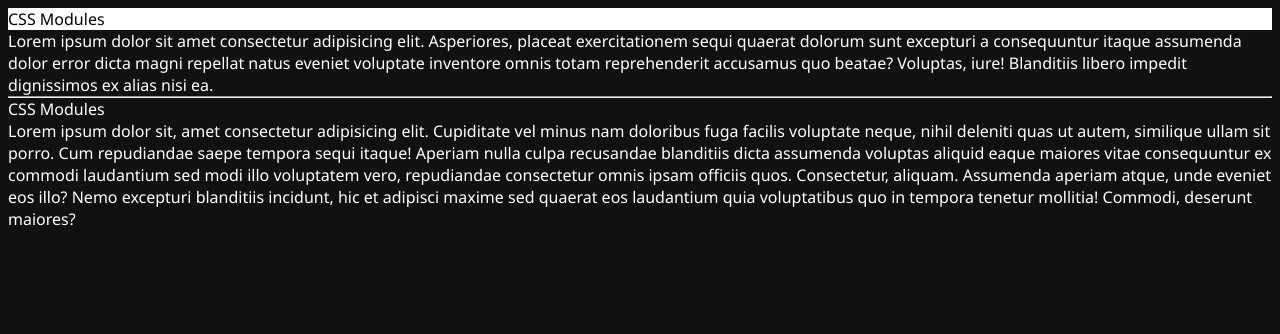
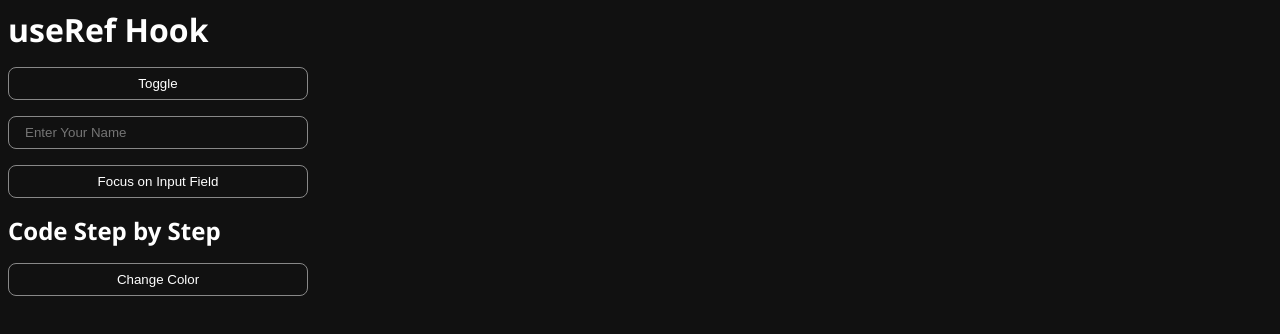
Before and after one commit to 0x-harsh/React-Tutorial---Code-Step-by-Step, a React app: page / in a window 1280 px wide. Shown: the top 334 px of the page. Built offline with nearby package versions, Linux system fonts and the light colour scheme; the HTML template or start-up script is replaced by a standard one.

Commit message:
useRef in ReactJS

```diff
--- /dev/null
+++ b/src/22 useRef in ReactJS/App.jsx
@@ -0,0 +1,42 @@
+import { useRef } from "react";
+
+const App = () => {
+    const inputRef = useRef(null)
+    const h1Ref = useRef(null)
+    const inputHandler = () => {
+        inputRef.current.focus()
+        inputRef.current.style.backgroundColor = "white"
+        inputRef.current.style.color = "black"
+        inputRef.current.placeholder = "Enter Your Password"
+        inputRef.current.input = "123"
+    }
+
+    const toggleHandler = () => {
+        if (inputRef.current.style.display != 'none') {
+            inputRef.current.style.display = 'none'
+        } else {
+            inputRef.current.style.display = 'block'
+        }
+        // This method is not recommended because in useRef we manipulate DOM
+        // useState is recommended for this type of operation
+    }
+
+    const h1Handler = () => {
+        h1Ref.current.style.color = "green"
+    }
+
+    return (
+        <div className="flex flex-col gap">
+            <h1>useRef Hook</h1>
+            <button onClick={toggleHandler}>Toggle</button>
+            <div className="flex flex-col gap">
+                <input ref={inputRef} type="text" placeholder="Enter Your Name" />
+                <button onClick={inputHandler}>Focus on Input Field</button>
+            </div>
+            <h2 ref={h1Ref}>Code Step by Step</h2>
+            <button onClick={h1Handler}>Change Color</button>
+        </div>
+    )
+}
+
+export default App
--- a/src/main.jsx
+++ b/src/main.jsx
@@ -1,6 +1,6 @@
 import { StrictMode } from 'react'
 import { createRoot } from 'react-dom/client'
 import './index.css'
-import App from './19 Style with CSS Modules/App.jsx'
+import App from './22 useRef in ReactJS/App.jsx'
 
 createRoot(document.getElementById('root')).render(<App />)
```
